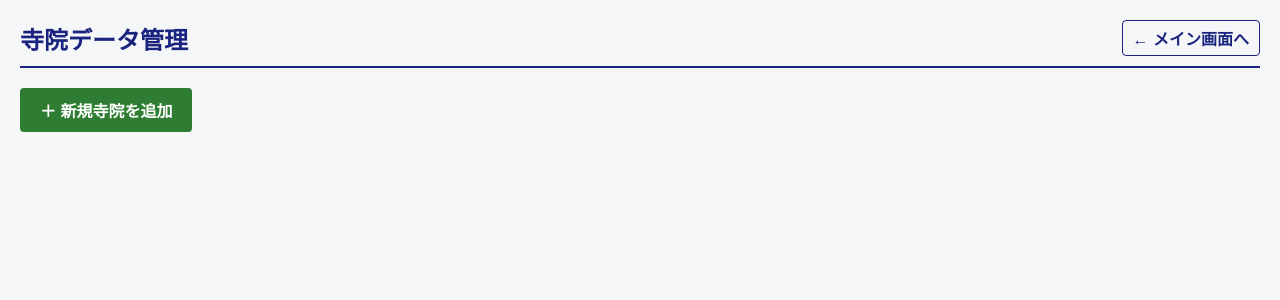
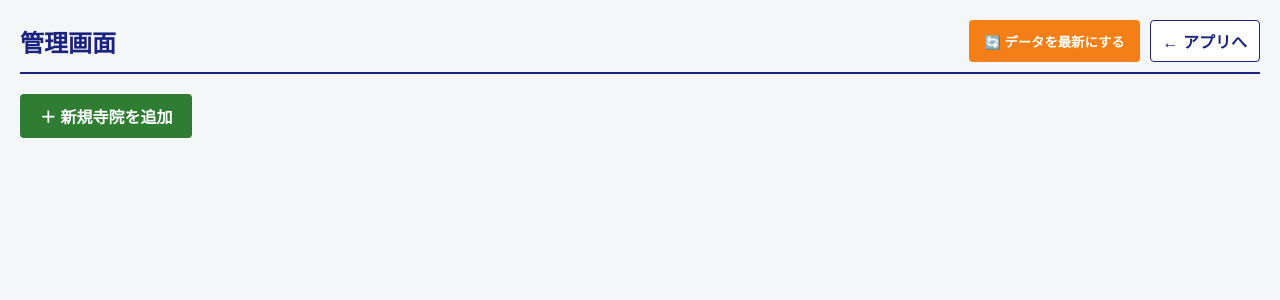
Before and after one commit to ligdoor/otera-ai, a Flask app: page /admin in a window 1280 px wide. Shown: the top 300 px of the page. Run offline with Flask 3, Linux system fonts and the light colour scheme; the visitor is signed in with stand-in values (Sample User, id 1); data that the repository does not hold is empty.

Commit message:
シートの読込み改善＆管理に更新ボタン設置

```diff
--- a/main.py
+++ b/main.py
@@ -21,13 +21,12 @@ if GOOGL_API_KEY:
 app = Flask(__name__)
 app.secret_key = 'secret_key_for_session'
 
-# ★シートを2つに分けました
-DATA_SPREADSHEET_NAME = "otera_data"       # お寺データ用（スタッフも編集可）
-CONFIG_SPREADSHEET_NAME = "otera_admin_config" # パスワード用（管理者のみ）
+# シート名設定
+DATA_SPREADSHEET_NAME = "otera_data"
+CONFIG_SPREADSHEET_NAME = "otera_admin_config"
 
 gc = None
 
-# スプレッドシート接続
 def get_spreadsheet_client():
     global gc
     if gc is None:
@@ -41,25 +40,20 @@ def get_spreadsheet_client():
         gc = gspread.authorize(creds)
     return gc
 
-# 【変更】パスワード専用シートから読み込む
 def get_admin_password():
     try:
         client = get_spreadsheet_client()
-        # パスワード管理用の別シートを開く
         sheet = client.open(CONFIG_SPREADSHEET_NAME).sheet1
-
         records = sheet.get_all_records()
         for row in records:
             if row.get('key') == 'admin_password':
                 return str(row.get('value'))
-
-        return "admin1234" # デフォルト
+        return "admin1234"
     except Exception as e:
         print(f"パスワード読み込みエラー: {e}")
-        # エラー時は安全のためデフォルトパスワード（またはログイン不可）にする
         return "admin1234"
 
-# データ読み込み（お寺データ用シートから）
+# データを読み込んでメモリ(グローバル変数)に保存する関数
 def load_data_from_sheet():
     data = {}
     try:
@@ -75,6 +69,7 @@ def load_data_from_sheet():
         print(f"読み込みエラー: {e}")
     return data
 
+# 起動時に一度だけロード
 otera_database = load_data_from_sheet()
 
 
@@ -84,22 +79,26 @@ otera_database = load_data_from_sheet()
 def index():
     return render_template("index.html")
 
-# --- 管理画面関連 ---
+# --- 管理機能 ---
+
+# ★ここが新機能！手動でデータを更新するAPI
+@app.route("/reload_data", methods=["POST"])
+def reload_data():
+    if not session.get('is_admin'): return "Unauthorized", 401
+    global otera_database
+    otera_database = load_data_from_sheet()
+    return jsonify({"status": "success", "message": "データを更新しました"})
 
 @app.route("/admin", methods=["GET", "POST"])
 def admin():
-    # 専用シートからパスワードを取得
     current_password = get_admin_password()
-
     if request.method == "POST":
         input_password = request.form.get("password")
         if input_password == current_password:
             session['is_admin'] = True
             return render_template("admin.html")
         else:
-            return """
-            <script>alert('パスワードが違います'); window.location.href='/admin';</script>
-            """
+            return """<script>alert('パスワードが違います'); window.location.href='/admin';</script>"""
 
     if session.get('is_admin'):
         return render_template("admin.html")
@@ -128,11 +127,10 @@ def admin():
 @app.route("/get_all_data")
 def get_all_data():
     if not session.get('is_admin'): return "Unauthorized", 401
-    global otera_database
-    otera_database = load_data_from_sheet()
+    # 管理画面を開いた時は、今のメモリ上のデータを返すだけでOK
+    # (毎回ロードしないので高速)
     return jsonify(otera_database)
 
-# ヘルパー関数: データ用シートを取得
 def get_data_sheet_and_headers():
     client = get_spreadsheet_client()
     sheet = client.open(DATA_SPREADSHEET_NAME).sheet1
@@ -152,8 +150,11 @@ def update_temple():
             row_idx = cell.row
             row_data = [new_data.get(h, "") for h in headers]
             sheet.update(f"A{row_idx}", [row_data])
+
+            # メモリも直接書き換える（スプレッドシート再読み込みを避けるため）
             if original_name in otera_database: del otera_database[original_name]
             otera_database[new_data['name']] = new_data
+
             return jsonify({"status": "success"})
         else:
             return jsonify({"status": "not_found"}), 404
@@ -172,6 +173,7 @@ def add_temple():
         sheet, headers = get_data_sheet_and_headers()
         row_data = [new_data.get(h, "") for h in headers]
         sheet.append_row(row_data)
+
         otera_database[name] = new_data
         return jsonify({"status": "success"})
     except Exception as e:
@@ -194,7 +196,7 @@ def delete_temple():
         return jsonify({"status": "error", "message": str(e)}), 500
 
 
-# --- 通常アプリ機能 ---
+# --- アプリ機能 ---
 
 def generate_static_summary(temple_info):
     def get(key): return temple_info.get(key) or '記載なし'
@@ -239,9 +241,7 @@ def generate_answer_with_ai(temple_info, user_question):
 
 @app.route("/get_temple_names", methods=["GET"])
 def get_temple_names():
-    # ユーザーが使うときは最新データを取得
-    global otera_database
-    otera_database = load_data_from_sheet()
+    # ★変更点：毎回ロードせず、メモリ上のデータを返すだけ
     return jsonify({"names": sorted(list(otera_database.keys()))})
 
 @app.route("/get_sects", methods=["GET"])
@@ -266,10 +266,7 @@ def search_by_sect():
 
 @app.route("/ask", methods=["POST"])
 def ask():
-    # 念のためここでもロード
-    global otera_database
-    otera_database = load_data_from_sheet()
-
+    # ★変更点：ここでもロードしない
     user_question = request.json['question']
     client_mode = request.json.get('mode')
 
--- a/templates/admin.html
+++ b/templates/admin.html
@@ -8,9 +8,23 @@
         body { font-family: sans-serif; margin: 0; padding: 20px; background-color: #f4f6f8; color: #333; }
 
         /* ヘッダーエリア */
-        .header-area { display: flex; justify-content: space-between; align-items: center; border-bottom: 2px solid #1a237e; padding-bottom: 10px; margin-bottom: 20px;}
+        .header-area {
+            display: flex; justify-content: space-between; align-items: center;
+            border-bottom: 2px solid #1a237e; padding-bottom: 10px; margin-bottom: 20px;
+        }
         h1 { color: #1a237e; margin: 0; font-size: 1.5rem; }
-        .back-link { text-decoration: none; color: #1a237e; font-weight: bold; border: 1px solid #1a237e; padding: 5px 10px; border-radius: 4px; }
+
+        .header-btns { display: flex; gap: 10px; }
+        .back-link {
+            text-decoration: none; color: #1a237e; font-weight: bold;
+            border: 1px solid #1a237e; padding: 8px 12px; border-radius: 4px; background: white;
+        }
+        /* 更新ボタン */
+        .reload-btn {
+            background: #f57f17; color: white; border: none; padding: 8px 15px;
+            border-radius: 4px; cursor: pointer; font-weight: bold;
+        }
+        .reload-btn:hover { background: #f9a825; }
 
         /* 操作バー */
         .action-bar { margin-bottom: 20px; }
@@ -50,8 +64,11 @@
 <body>
 
 <div class="header-area">
-    <h1>寺院データ管理</h1>
-    <a href="/" class="back-link">← メイン画面へ</a>
+    <h1>管理画面</h1>
+    <div class="header-btns">
+        <button class="reload-btn" onclick="reloadData()">🔄 データを最新にする</button>
+        <a href="/" class="back-link">← アプリへ</a>
+    </div>
 </div>
 
 <div class="action-bar">
@@ -67,41 +84,19 @@
     <div class="modal-content">
         <h2 id="modal-title">編集</h2>
         <form id="edit-form">
-            <input type="hidden" id="mode" value="edit"> <!-- edit か add か -->
+            <input type="hidden" id="mode" value="edit">
             <input type="hidden" id="original-name">
 
-            <div class="form-group">
-                <label>寺院名 (name) ※必須</label>
-                <input type="text" id="name" required>
-            </div>
-            <div class="form-group">
-                <label>宗派 (sect)</label>
-                <input type="text" id="sect">
-            </div>
-            <div class="form-group">
-                <label>住所 (address)</label>
-                <input type="text" id="address">
-            </div>
-            <div class="form-group">
-                <label>搬送持ち物 (transport)</label>
-                <textarea id="transport"></textarea>
-            </div>
-            <div class="form-group">
-                <label>納棺仕様 (nokanshiyo)</label>
-                <textarea id="nokanshiyo"></textarea>
-            </div>
-            <div class="form-group">
-                <label>書き物 (kakimono)</label>
-                <textarea id="kakimono"></textarea>
-            </div>
-            <div class="form-group">
-                <label>式の流れ (flow)</label>
-                <textarea id="flow"></textarea>
-            </div>
-            <div class="form-group">
-                <label>注意事項 (caution)</label>
-                <textarea id="caution"></textarea>
-            </div>
+            <!-- 項目一覧 -->
+            <div class="form-group"><label>寺院名 (name) ※必須</label><input type="text" id="name" required></div>
+            <div class="form-group"><label>宗派 (sect)</label><input type="text" id="sect"></div>
+            <div class="form-group"><label>住所 (address)</label><input type="text" id="address"></div>
+            <div class="form-group"><label>搬送持ち物 (transport)</label><textarea id="transport"></textarea></div>
+            <div class="form-group"><label>納棺仕様 (nokanshiyo)</label><textarea id="nokanshiyo"></textarea></div>
+            <div class="form-group"><label>書き物 (kakimono)</label><textarea id="kakimono"></textarea></div>
+            <div class="form-group"><label>式の流れ (flow)</label><textarea id="flow"></textarea></div>
+            <div class="form-group"><label>注意事項 (caution)</label><textarea id="caution"></textarea></div>
+
             <div class="btn-group">
                 <button type="button" class="cancel-btn" onclick="closeModal()">キャンセル</button>
                 <button type="submit" class="save-btn">保存する</button>
@@ -113,28 +108,22 @@
 <script>
     const FIELDS = ['name', 'sect', 'address', 'transport', 'nokanshiyo', 'kakimono', 'flow', 'caution'];
 
-// 一覧取得
+    // 一覧取得
     function loadList() {
         fetch('/get_all_data')
             .then(res => res.json())
             .then(data => {
                 const list = document.getElementById('temple-list');
-                list.innerHTML = ''; // クリア
+                list.innerHTML = '';
                 const sortedKeys = Object.keys(data).sort();
 
                 sortedKeys.forEach(key => {
                     const t = data[key];
                     const div = document.createElement('div');
                     div.className = 'temple-item';
-
-                    // 【修正点】名前の横に宗派を表示
-                    // (宗派がない場合は空欄)
                     const sectDisplay = t.sect ? ` <span style="font-weight:normal; font-size:0.9em; color:#666;">(${t.sect})</span>` : '';
-
                     div.innerHTML = `
-                        <span class="temple-name">
-                            ${t.name}${sectDisplay}
-                        </span>
+                        <span class="temple-name">${t.name}${sectDisplay}</span>
                         <div class="item-btns">
                             <button class="edit-btn" onclick='openEditModal(${JSON.stringify(t)})'>編集</button>
                             <button class="del-btn" onclick="deleteTemple('${t.name}')">削除</button>
@@ -144,11 +133,31 @@
                 });
             });
     }
-    loadList(); // 初回実行
+    loadList();
+
+    // ★データ更新処理
+    async function reloadData() {
+        if(!confirm("スプレッドシートから最新データを読み込みますか？")) return;
+
+        const btn = document.querySelector('.reload-btn');
+        const originalText = btn.innerText;
+        btn.innerText = "更新中...";
+        btn.disabled = true;
+
+        const res = await fetch('/reload_data', { method: 'POST' });
+
+        if(res.ok) {
+            alert("更新しました！");
+            loadList(); // リストも再取得
+        } else {
+            alert("更新に失敗しました");
+        }
+        btn.innerText = originalText;
+        btn.disabled = false;
+    }
 
     const modal = document.getElementById('edit-modal');
 
-    // 新規追加モードで開く
     function openAddModal() {
         document.getElementById('modal-title').innerText = "新規寺院の追加";
         document.getElementById('mode').value = "add";
@@ -157,7 +166,6 @@
         modal.style.display = 'flex';
     }
 
-    // 編集モードで開く
     function openEditModal(temple) {
         document.getElementById('modal-title').innerText = `${temple.name} の編集`;
         document.getElementById('mode').value = "edit";
@@ -170,7 +178,6 @@
         modal.style.display = 'none';
     }
 
-    // 保存処理 (追加 or 更新)
     document.getElementById('edit-form').onsubmit = async function(e) {
         e.preventDefault();
         const mode = document.getElementById('mode').value;
@@ -178,7 +185,7 @@
         FIELDS.forEach(f => formData[f] = document.getElementById(f).value);
         const originalName = document.getElementById('original-name').value;
 
-        if(!confirm("この内容で保存してよろしいですか？")) return;
+        if(!confirm("保存してよろしいですか？")) return;
 
         let url = mode === 'add' ? '/add_temple' : '/update_temple';
 
@@ -191,6 +198,7 @@
         if(res.ok) {
             alert("保存しました！");
             closeModal();
+            // 保存後は自動でメモリも更新されるのでリロード不要だが、念のためリスト更新
             loadList();
         } else {
             const err = await res.json();
@@ -198,9 +206,8 @@
         }
     };
 
-    // 削除処理
     async function deleteTemple(name) {
-        if(!confirm(`本当に「${name}」を削除してもよろしいですか？\nこの操作は取り消せません。`)) return;
+        if(!confirm(`本当に「${name}」を削除してもよろしいですか？`)) return;
 
         const res = await fetch('/delete_temple', {
             method: 'POST',
```
